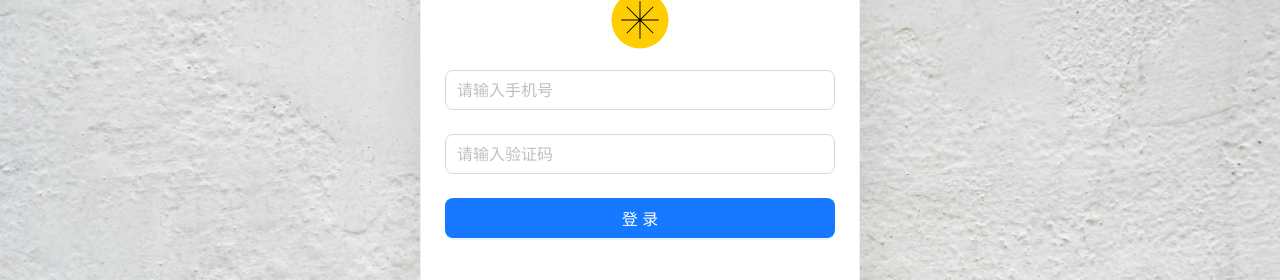
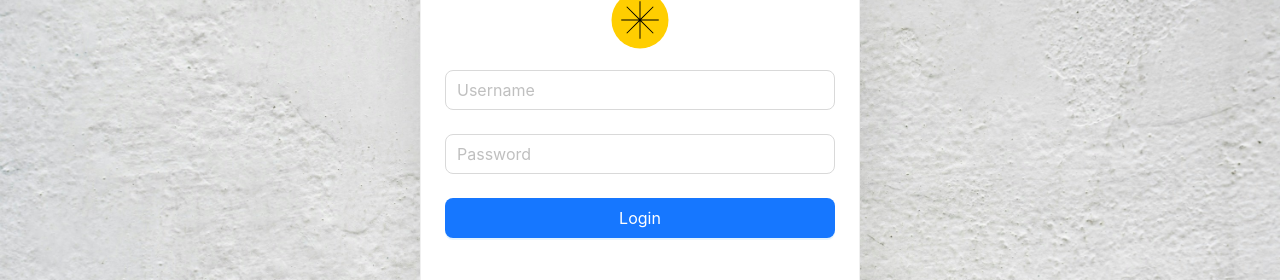
Before and after one commit to xduwzh/ReactPractice, a React (Create React App) app in the folder react-geek/: page /login in a window 1280 px wide. Shown: the part 255-535 px from the top of the page. Built offline with nearby package versions, Linux system fonts and the light colour scheme.

Commit message:
axios config

```diff
--- a/react-geek/package.json
+++ b/react-geek/package.json
@@ -8,6 +8,7 @@
     "@testing-library/react": "^16.3.0",
     "@testing-library/user-event": "^13.5.0",
     "antd": "^5.26.7",
+    "axios": "^1.11.0",
     "react": "^19.1.1",
     "react-dom": "^19.1.1",
     "react-router-dom": "^7.7.1",
--- a/react-geek/src/pages/Login/index.js
+++ b/react-geek/src/pages/Login/index.js
@@ -3,21 +3,43 @@ import { Card, Form, Input, Button } from "antd";
 import logo from "@/assets/Logo.svg";
 
 const Login = () => {
+  const onFinish = (values) => {
+    console.log(values);
+  };
+
   return (
     <div className="login">
       <Card className="login-container">
         <img className="login-logo" src={logo} alt="" />
-        {/* 登录表单 */}
-        <Form>
-          <Form.Item>
-            <Input size="large" placeholder="请输入手机号" />
+        {/* Login Form */}
+        <Form onFinish={onFinish} validateTrigger="onBlur">
+          <Form.Item
+            name="username"
+            rules={[
+              { required: true, message: "Please input your username!" },
+              {
+                pattern: new RegExp("^(?!\\d)[\\u4e00-\\u9fa5\\w]{4,12}$"),
+                message: "Enter correct format",
+              },
+            ]}
+          >
+            <Input size="large" placeholder="Username" />
           </Form.Item>
-          <Form.Item>
-            <Input size="large" placeholder="请输入验证码" />
+          <Form.Item
+            name="password"
+            rules={[
+              { required: true, message: "Please input your password!" },
+              {
+                pattern: new RegExp("^.{4,20}$"),
+                message: "Enter correct format",
+              },
+            ]}
+          >
+            <Input size="large" placeholder="Password" />
           </Form.Item>
           <Form.Item>
             <Button type="primary" htmlType="submit" size="large" block>
-              登录
+              Login
             </Button>
           </Form.Item>
         </Form>
--- /dev/null
+++ b/react-geek/src/utils/index.js
@@ -0,0 +1,5 @@
+// collection of util funcs
+
+import { request } from "./request";
+
+export { request };
```
Also changed, not shown: react-geek/src/utils/request.js (added, +28 -0 lines), 1 other file (tests, documents, lock files or other folders).
